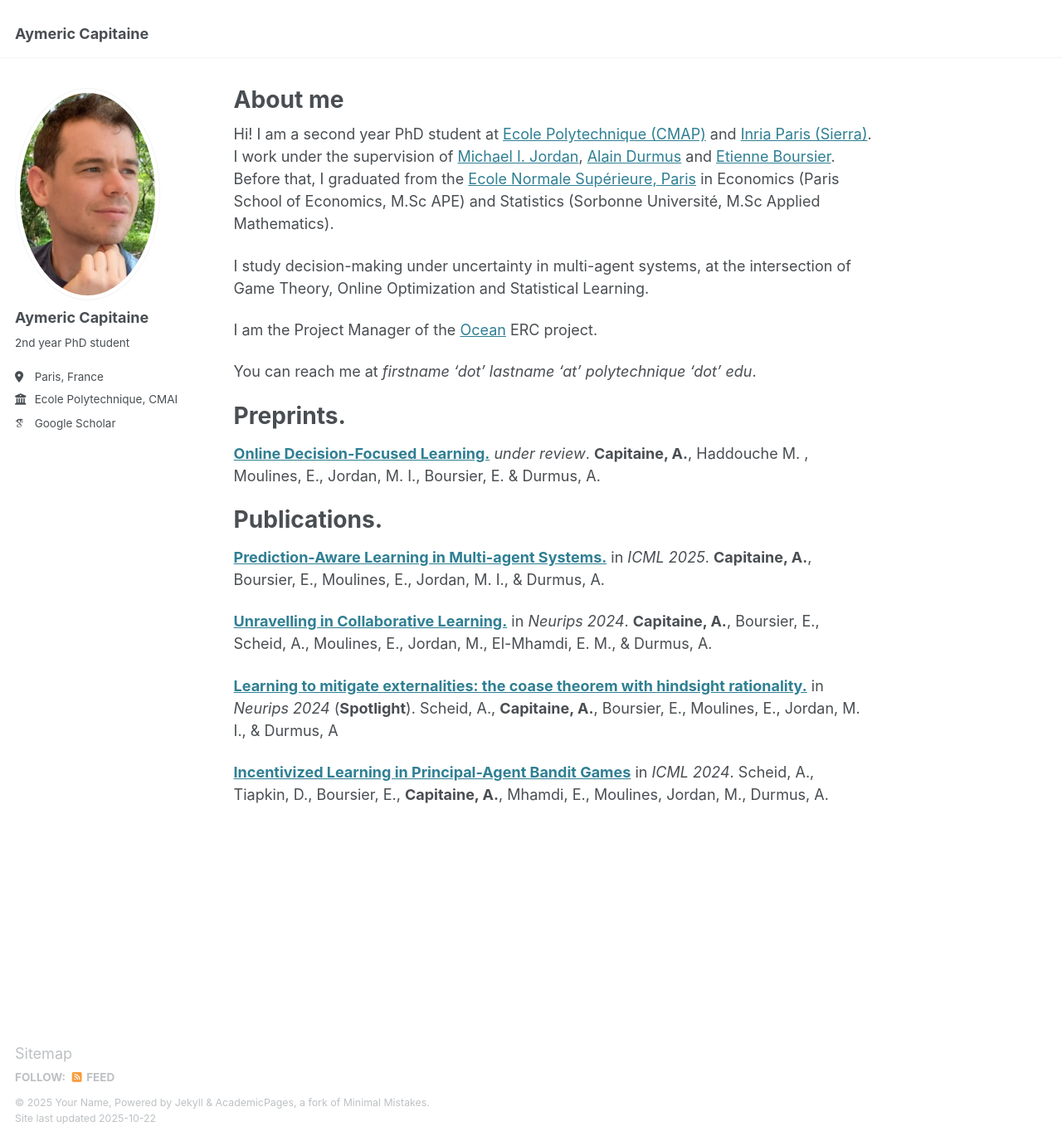
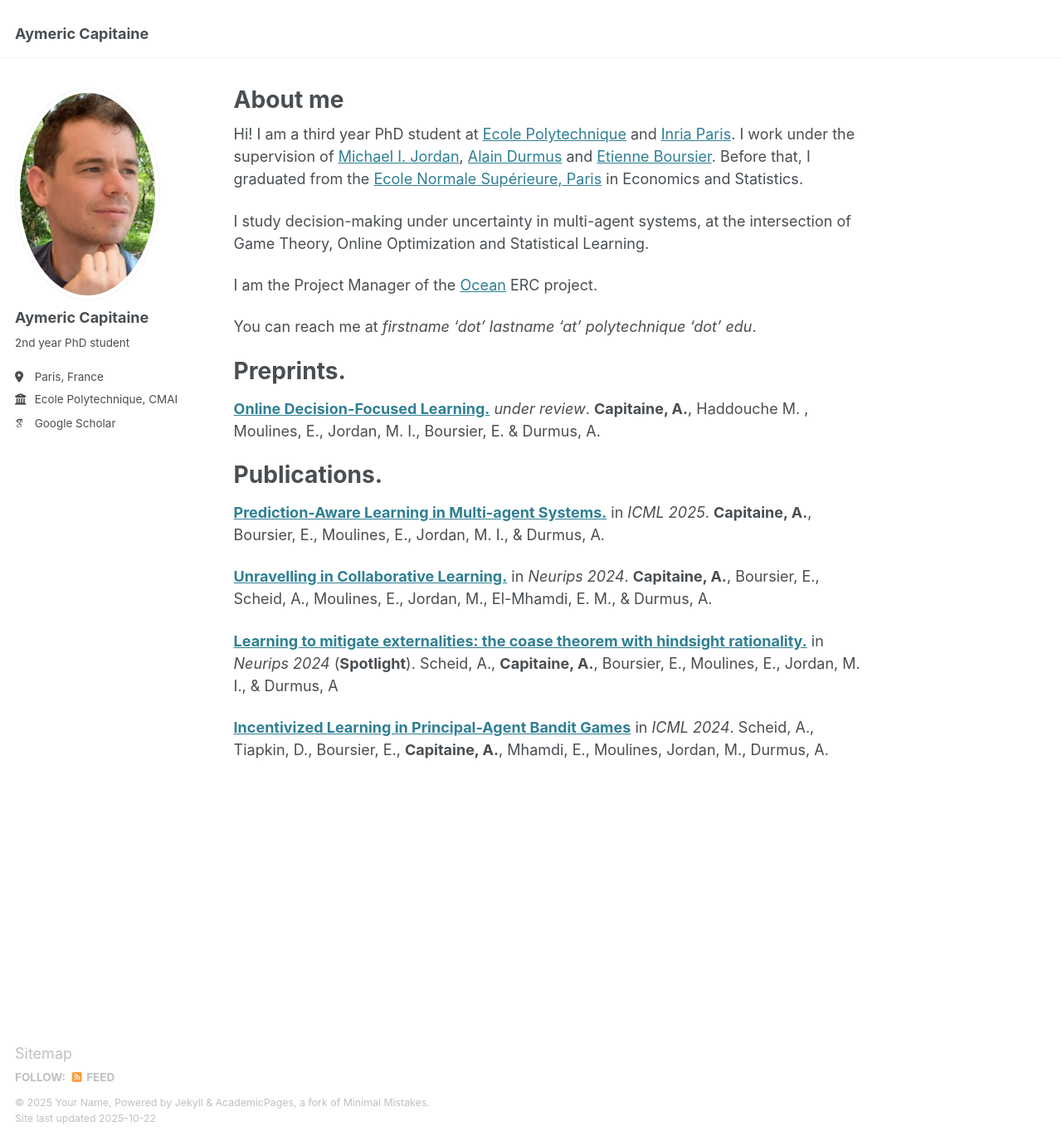
Before and after one commit to aymericcapitaine/aymericcapitaine.github.io, a Jekyll site: the page built from _pages/about.md, in a window 1280 px wide and 1375 px high. Shown: the whole window at 83% size. Built offline with Jekyll 4.4.1, drawn with Linux system fonts in a browser that asks for light colours; some web fonts are replaced.

Commit message:
Update about.md
second to third

```diff
--- a/_pages/about.md
+++ b/_pages/about.md
@@ -6,7 +6,7 @@ redirect_from:
   - /about/
   - /about.html
 ---
-Hi! I am a second year PhD student at [Ecole Polytechnique (CMAP)](https://cmap.ip-paris.fr/) and [Inria Paris (Sierra)](https://www.inria.fr/fr/sierra). I work under the supervision of [Michael I. Jordan](https://people.eecs.berkeley.edu/~jordan/), [Alain Durmus](https://scholar.google.fr/citations?user=nqLKv6EAAAAJ&hl=fr) and [Etienne Boursier](https://eboursier.github.io/). Before that, I graduated from the [Ecole Normale Supérieure, Paris](https://www.ens.psl.eu/) in Economics (Paris School of Economics, M.Sc APE) and Statistics (Sorbonne Université, M.Sc Applied Mathematics).
+Hi! I am a third year PhD student at [Ecole Polytechnique](https://cmap.ip-paris.fr/) and [Inria Paris](https://www.inria.fr/fr/sierra). I work under the supervision of [Michael I. Jordan](https://people.eecs.berkeley.edu/~jordan/), [Alain Durmus](https://scholar.google.fr/citations?user=nqLKv6EAAAAJ&hl=fr) and [Etienne Boursier](https://eboursier.github.io/). Before that, I graduated from the [Ecole Normale Supérieure, Paris](https://www.ens.psl.eu/) in Economics and Statistics.
 
 I study decision-making under uncertainty in multi-agent systems, at the intersection of Game Theory, Online Optimization and Statistical Learning.
 
```
